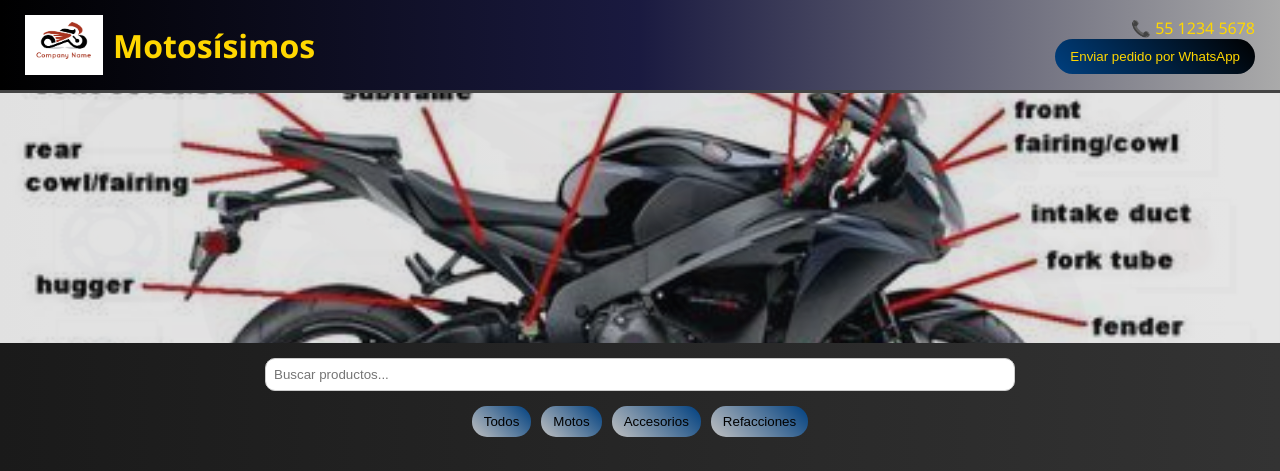
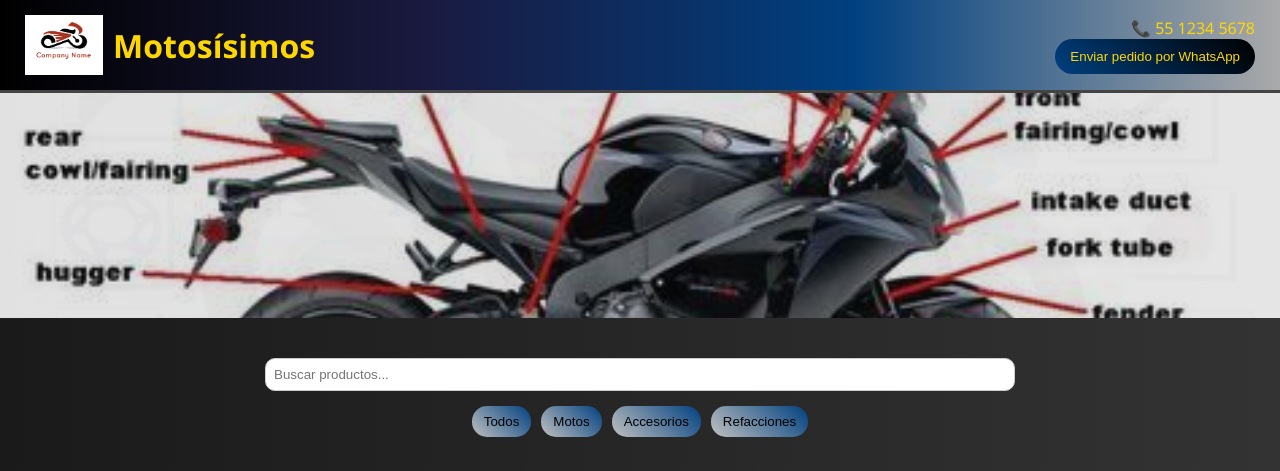
Before and after one commit to G10Hernandez/Motosisimos, a plain HTML site: page index.html in a window 1280 px wide. Shown: the top 471 px of the page. Drawn offline with Linux system fonts and the light colour scheme.

Commit message:
Add files via upload

```diff
--- a/styles.css
+++ b/styles.css
@@ -13,7 +13,7 @@ body {
 
 /* Encabezado */
 header {
-  background: linear-gradient(90deg, #000, #1a1a40, #aaa);
+  background: linear-gradient(90deg, #000, #1a1a40, #004080, #aaa);
   color: gold;
   padding: 15px 25px;
   display: flex;
@@ -72,7 +72,7 @@ header {
 
 .carrusel img {
   width: 100%;
-  height: 100%;
+  height: 90%;
   object-fit: cover;
 }
 
```
